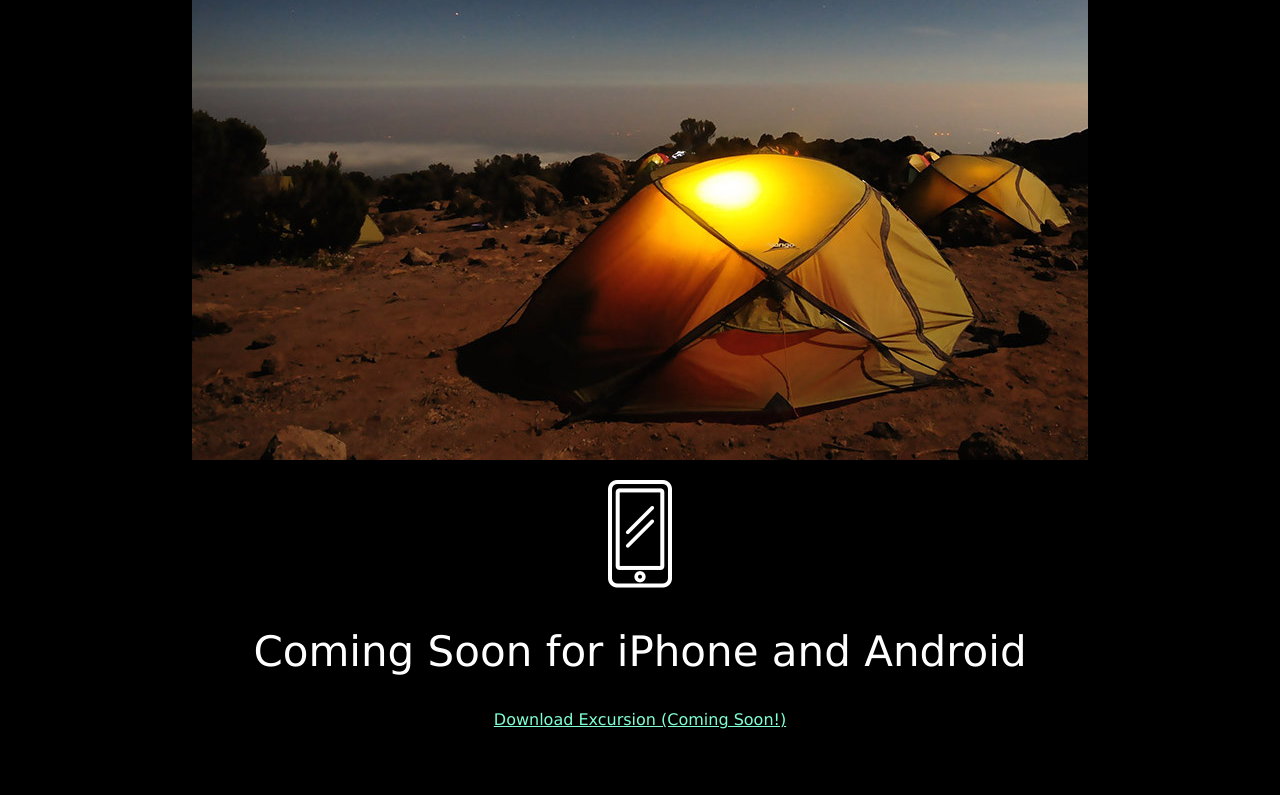
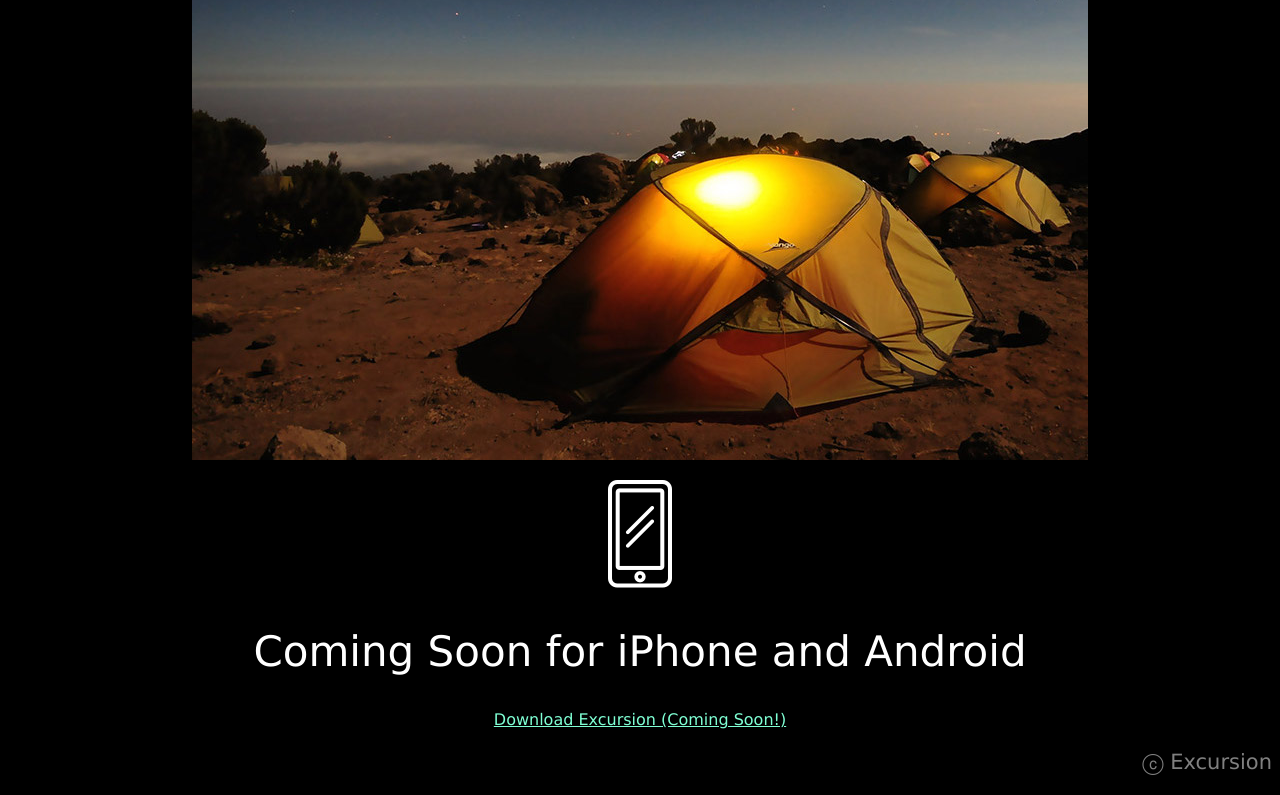
Before and after one commit to debrakayeelliott/excursion, a plain HTML site: page index.html in a window 1280 px wide. Shown: the part 552-1347 px from the top of the page. Before the commit the page ends 1297 px from the top, so only its background shows below. Drawn offline with Linux system fonts and the light colour scheme.

Commit message:
Final push

```diff
--- a/index.html
+++ b/index.html
@@ -17,5 +17,6 @@
     <p><img src="resources/images/phone.png"></p>
     <h2 class="h2">Coming Soon for iPhone and Android</h2>
     <p><a class="a" href="#">Download Excursion (Coming Soon!)</a></p>
+    <p class="copyright">ⓒ Excursion</p>
   </body>
 </html>
--- a/resources/css/style.css
+++ b/resources/css/style.css
@@ -28,3 +28,10 @@ body {
   font-size: 16px;
   color: aquamarine;
 }
+
+/* COPYRIGHT */
+.copyright {
+  font-size: 21px;
+  color: grey;
+  text-align: right;
+}
```
